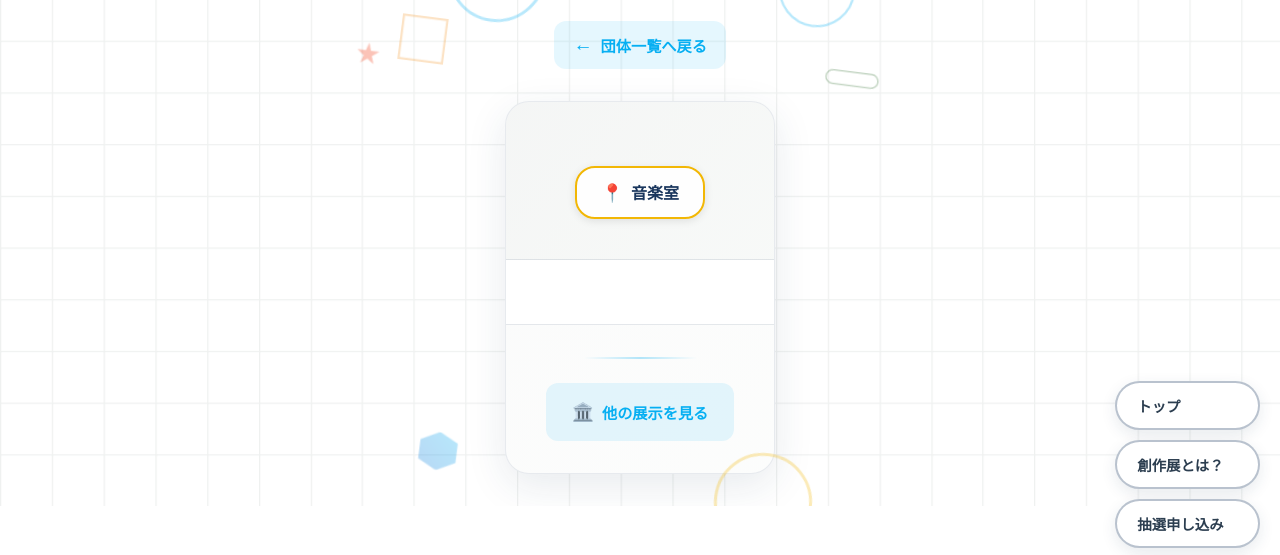
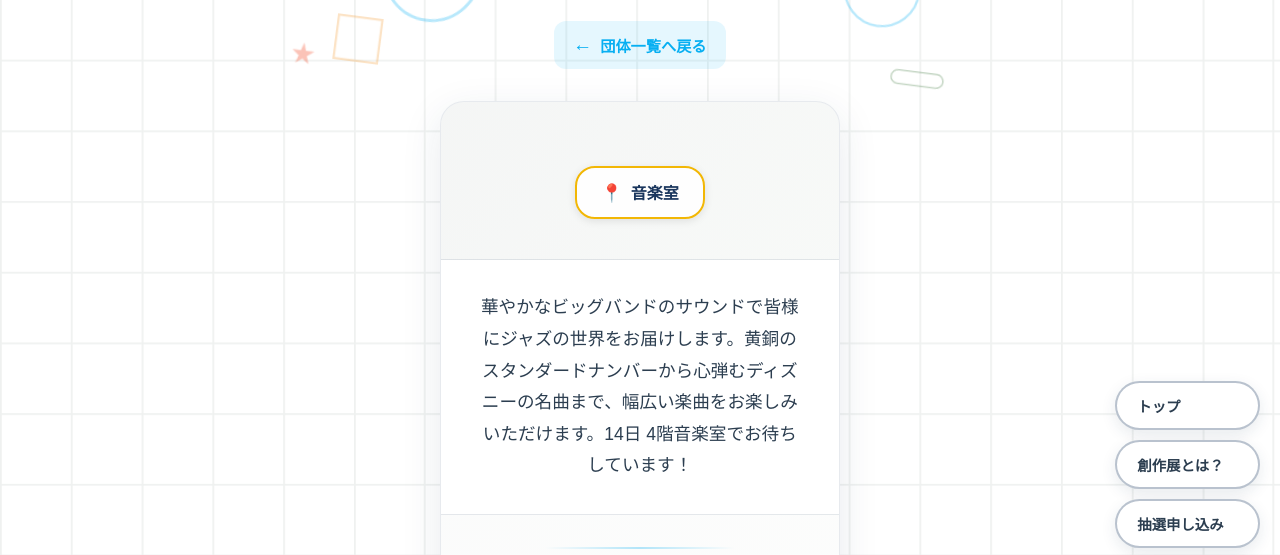
Before and after one commit to KSS-IT-Committee/2025-sousakutenhp, an Astro site: page /page/exhibits/club/jazz in a window 1280 px wide. Shown: the part 173-728 px from the top of the page. Built offline with nearby package versions, Linux system fonts and the light colour scheme; Astro itself is replaced by a stand-in of ours.

Commit message:
add LSO description

```diff
--- a/src/pages/page/exhibits/club/jazz.md
+++ b/src/pages/page/exhibits/club/jazz.md
@@ -9,3 +9,15 @@ sns:
   instagram: ""
 award: ""
 ---
+
+華やかなビッグバンドのサウンドで皆様
+
+にジャズの世界をお届けします。黄銅の
+
+スタンダードナンバーから心弾むディズ
+
+ニーの名曲まで、幅広い楽曲をお楽しみ
+
+いただけます。14日 4階音楽室でお待ち
+
+しています！
```
